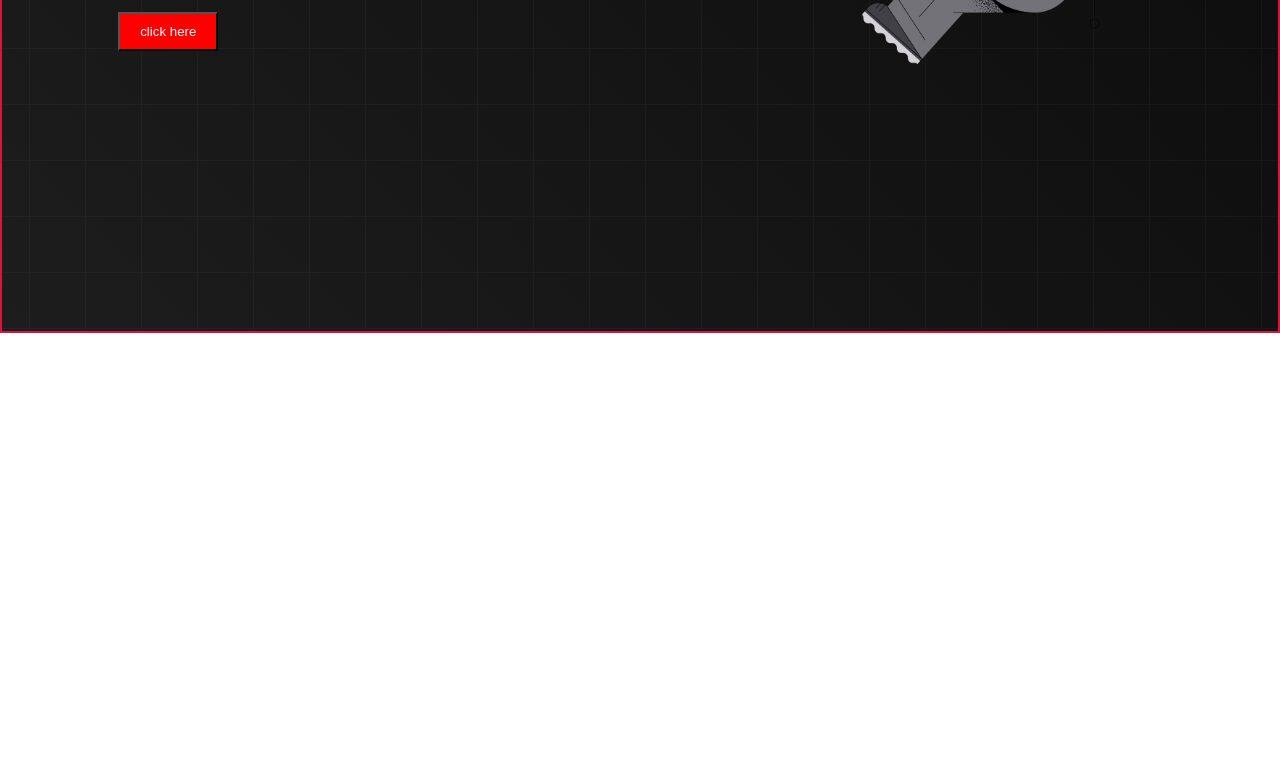
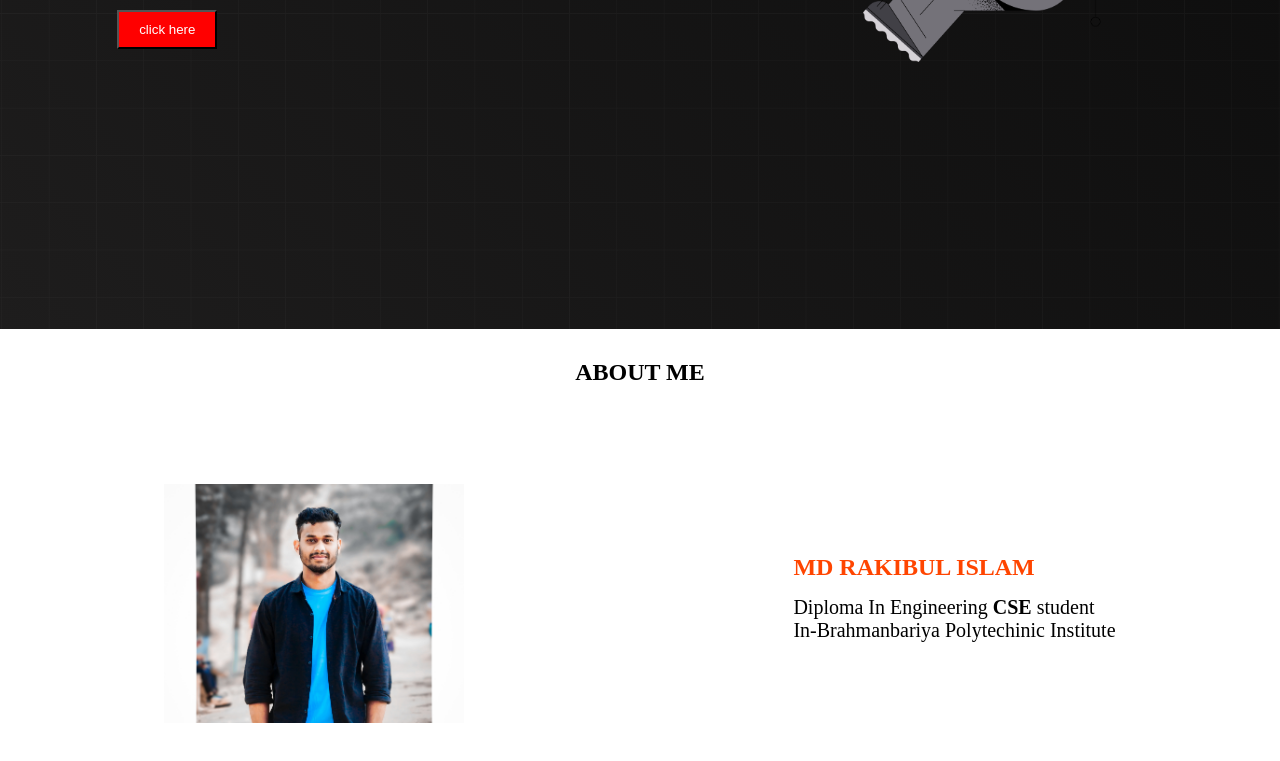
Before and after one commit to srbrakib27/creat-new-web, a plain HTML site: page index.html in a window 1280 px wide. Shown: the part 539-1300 px from the top of the page. Before the commit the page ends 872 px from the top, so only its background shows below. Drawn offline with Linux system fonts and the light colour scheme.

Commit message:
fourth commit

```diff
--- a/index.html
+++ b/index.html
@@ -52,9 +52,27 @@
 
     </section>
 
+</main>
+
+<!--this is about me section-->
+
+<section>
+    <h1 class="md"><b>ABOUT ME</b></h1>
+
+   <div class="info">
+    <div>
+        <h2 class="name">MD RAKIBUL ISLAM</h2>
+        <P class="pera"> Diploma In Engineering <b>CSE</b> student <br>In-Brahmanbariya Polytechinic Institute</P>
+    </div>
+    <div>
+            <img class="me" src="images/rakib haf.jpg" alt="">
+        </div>
 
 
-</main>
+
+   </div>
+</section>
+
 
 <footer>
 
--- a/style/blog.css
+++ b/style/blog.css
@@ -49,9 +49,13 @@ cursor: pointer;
     color: white;
     justify-content: space-around;
     height: 100vh;
-    border: 2px solid crimson;
+
     align-items: center;
     background-image: url("../icon/background.png"),linear-gradient(45deg,#1e1d1d,#0a0a0a);
+    background-position: center;
+    background-size: cover;
+    background-repeat: no-repeat;
+
 }
 
 .tittle{
@@ -73,3 +77,29 @@ cursor: pointer;
 .bot:hover{
     color: blue;
 }
+
+.me{
+
+    width: 300px;
+}
+
+.md{
+    text-align: center;
+   padding-top:30px ;
+
+}
+
+.info{
+
+display: flex;
+justify-content: space-around;
+align-items:center ;
+flex-direction: row-reverse;
+
+height: 55vh;
+
+}
+
+.name{
+    color:orangered;
+}
```
Also changed, not shown: images/rakib full.jpg (added), images/rakib haf.jpg (added).
